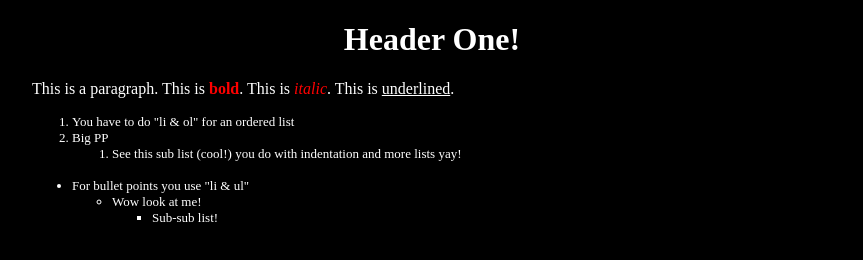
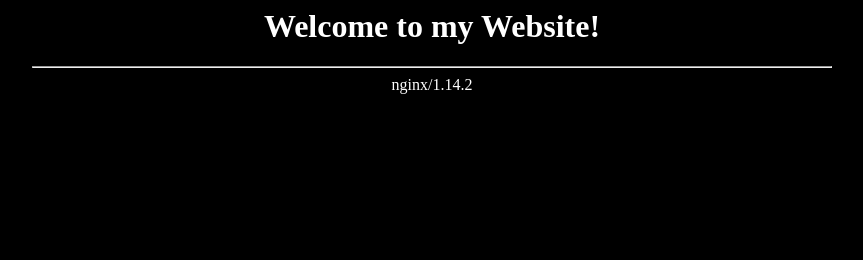
Before and after one commit to Taniks1618/my-site, a plain HTML site: page index.html in a window 1280 px wide. Shown: the whole page, without its empty margins (208-1071 px from the left). Drawn offline with Linux system fonts and the light colour scheme.

Commit message:
photography website for school, and win10 circle

```diff
--- a/index.html
+++ b/index.html
@@ -1,34 +1,10 @@
-<!DOCTYPE html>
-
-<html lang="en">
-    <head>
-        <title>The website!</title>
-        <link rel='stylesheet' type='text/css' href='style.css'/>
-        <meta charset="utf-8"/>
-    </head>
-    <body>
-        <h1>Header One!</h1>
-        <p>
-        This is a paragraph.
-        This is <strong>bold</strong>.
-        This is <em>italic</em>.
-        This is <u>underlined</u>.
-        </p>
-        <ol>
-            <li>You have to do "li & ol" for an ordered list</li>
-            <li> Big PP</li>
-            <ol>
-                <li>See this sub list (cool!) you do with indentation and more lists yay!</li>
-            </ol>
-        </ol>
-        <ul>
-            <li>For bullet points you use "li & ul"</li>
-            <ul>
-                <li>Wow look at me!</li>
-                <ul>
-                    <li>Sub-sub list!</li>
-                </ul>
-            </ul>
-        </ul>
-    </body>
+<html>
+<head><title>Site</title></head>
+<link rel='stylesheet' type='text/css' href='stylesheets/style.css'/>
+<body bgcolor="white">
+<center><h1>Welcome to my Website!</h1></center>
+<!-- use links in this format to goto other parts of the site-->
+<hr>
+<center>nginx/1.14.2</center>
+</body>
 </html>
--- /dev/null
+++ b/photography/style.css
@@ -0,0 +1,12 @@
+body {
+    color: white;
+    background: black;
+
+    max-width: 800px;
+    margin-left: auto;
+    margin-right: auto;
+}
+
+h1, h2 {
+    text-align: center;
+}
--- /dev/null
+++ b/stylesheets/nf-style.css
@@ -0,0 +1,4 @@
+body {
+    color: white;
+    background: black;
+}
--- /dev/null
+++ b/stylesheets/win-style.css
@@ -0,0 +1,109 @@
+body {
+  background: rgba(0, 153, 255, 1);
+  animation: bgg 16087ms ease-in alternate infinite;
+}
+
+h1 {
+    font-family: 'Ubuntu', sans-serif;
+    color: white
+}
+@keyframes bgg {
+  0% { background: rgba(0, 153, 255, 1); }
+  50% { background: rgba(41, 255, 121, 1); }
+  100% { background: rgba(255, 74, 88, 1); }
+
+}
+.loader {
+  position: absolute;
+  top: 50%;
+  left: 50%;
+  transform: translateX(-50%) translateY(-50%);
+  width: 50px;
+  height: 50px;
+  margin: auto;
+
+}
+.loader .circle {
+  position: absolute;
+  width: 38px;
+  height: 38px;
+  opacity: 0;
+  transform: rotate(225deg);
+  animation-iteration-count: infinite;
+  animation-name: orbit;
+  animation-duration: 5.5s;
+
+}
+.loader .circle:after {
+  content: '';
+  position: absolute;
+  width: 6px;
+  height: 6px;
+  border-radius: 5px;
+  background: #fff;
+  box-shadow: 0 0 9px rgba(255, 255, 255, .7);
+
+}
+.loader .circle:nth-child(2) {
+  animation-delay: 240ms;
+
+}
+.loader .circle:nth-child(3) {
+  animation-delay: 480ms;
+
+}
+.loader .circle:nth-child(4) {
+  animation-delay: 720ms;
+
+}
+.loader .circle:nth-child(5) {
+  animation-delay: 960ms;
+
+}
+.loader .bg {
+  position: absolute;
+  width: 70px;
+  height: 70px;
+  margin-left: -16px;
+  margin-top: -16px;
+  border-radius: 13px;
+  background-color: rgba(0, 153, 255, 0.69);
+  animation: bgg 16087ms ease-in alternate infinite;
+
+}
+@keyframes orbit {
+  0% {
+    transform: rotate(225deg);
+    opacity: 1;
+    animation-timing-function: ease-out;
+  }
+  7% {
+    transform: rotate(345deg);
+    animation-timing-function: linear;
+  }
+  30% {
+    transform: rotate(455deg);
+    animation-timing-function: ease-in-out;
+  }
+  39% {
+    transform: rotate(690deg);
+    animation-timing-function: linear;
+  }
+  70% {
+    transform: rotate(815deg);
+    opacity: 1;
+    animation-timing-function: ease-out;
+  }
+  75% {
+    transform: rotate(945deg);
+    animation-timing-function: ease-out;
+  }
+  76% {
+    transform: rotate(945deg);
+    opacity: 0;
+  }
+  100% {
+    transform: rotate(945deg);
+    opacity: 0;
+  }
+}
```
Also changed, not shown: photography/index.html (added, +10 -0 lines), win.html (added, +15 -0 lines), stylesheets/style.css (renamed from style.css).
